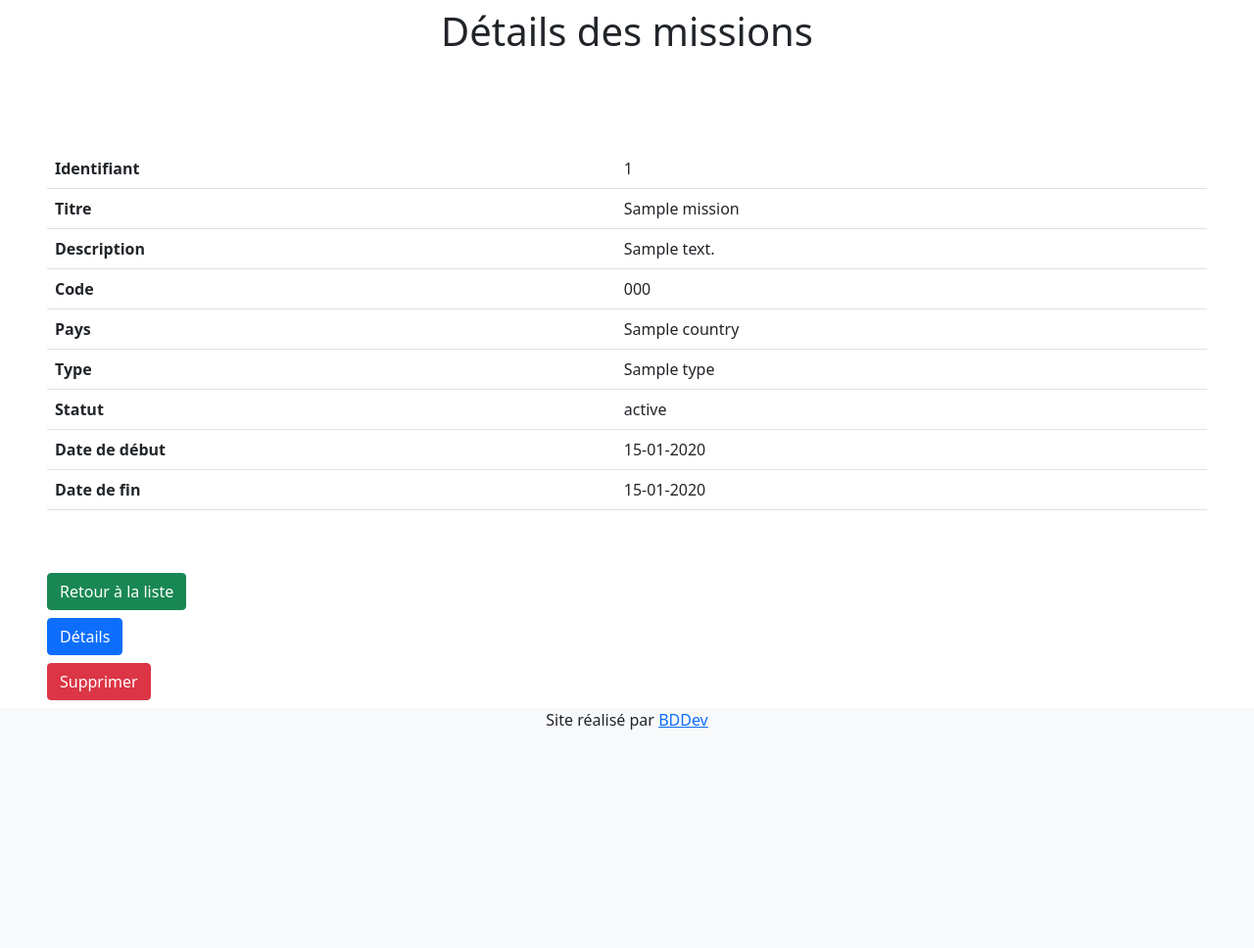
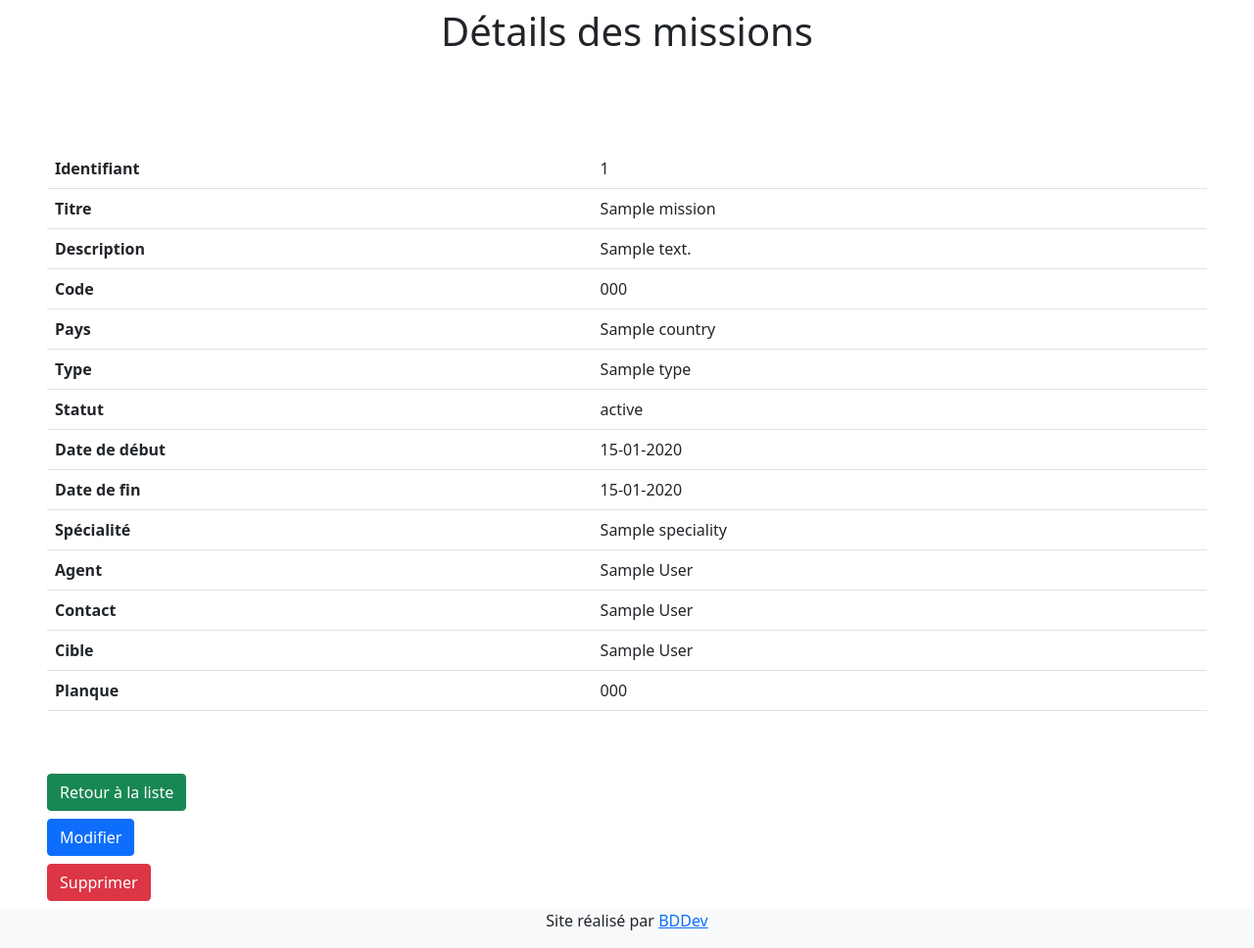
Before and after one commit to Brunod32/creer_application_web, a Symfony app: template spyscorp/templates/mission/show.html.twig in a window 1280 px wide. Shown: the part 56-1024 px from the top of the page at 98% size. Before the commit the page ends 801 px from the top, so only its background shows below. Run offline with Twig, Linux system fonts and the light colour scheme; the template is opened without the code that fills it: most values are stand-ins (such as "Sample title", 1, 10 or a date in 2020); some libraries are stand-ins or nearby versions.

Commit message:
Added fields in detail apge entity

```diff
--- a/spyscorp/templates/agent/index.html.twig
+++ b/spyscorp/templates/agent/index.html.twig
@@ -12,7 +12,7 @@
         </div>
     </div>
     <div class="m-5">
-        <table class="table table-hover">
+        <table class="table table-striped table-hover">
             <thead>
             <tr>
                 <th>Idendifiant</th>
--- a/spyscorp/templates/agent/show.html.twig
+++ b/spyscorp/templates/agent/show.html.twig
@@ -39,6 +39,12 @@
                 <th>Nationalité</th>
                 <td>{{ agent.nationality }}</td>
             </tr>
+            <tr>
+                <th>Spécialité</th>
+                {% for speciality in agent.speciality %}
+                    <td>{{ speciality.name }}</td>
+                {% endfor %}
+            </tr>
             </tbody>
         </table>
     </div>
--- a/spyscorp/templates/contact/index.html.twig
+++ b/spyscorp/templates/contact/index.html.twig
@@ -13,7 +13,7 @@
     </div>
 
     <div class="m-5">
-        <table class="table table-hover">
+        <table class="table table-striped table-hover">
             <thead>
             <tr>
                 <th>Identifiant</th>
--- a/spyscorp/templates/hideout/index.html.twig
+++ b/spyscorp/templates/hideout/index.html.twig
@@ -13,7 +13,7 @@
     </div>
 
     <div class="m-5">
-        <table class="table table-hover">
+        <table class="table table-striped table-hover">
             <thead>
             <tr>
                 <th>Identifiant</th>
--- a/spyscorp/templates/mission/show.html.twig
+++ b/spyscorp/templates/mission/show.html.twig
@@ -51,6 +51,35 @@
                 <th>Date de fin</th>
                 <td>{{ mission.dateEnd ? mission.dateEnd|date('d-m-Y') : '' }}</td>
             </tr>
+            <tr>
+                <th>Spécialité</th>
+                <td>{{ mission.speciality.name }}</td>
+            </tr>
+            <tr>
+                <th>Agent</th>
+                {% for agent in mission.agent %}
+                    <td>{{ agent.firstName ~' '~ agent.lastname }}</td>
+                {% endfor %}
+            </tr>
+            <tr>
+                <th>Contact</th>
+                {% for contact in mission.contact%}
+                    <td>{{ contact.firstName ~' '~ contact.lastname }}</td>
+                {% endfor %}
+            </tr>
+            <tr>
+                <th>Cible</th>
+                {% for target in mission.target %}
+                    <td>{{ target.firstName ~' '~ target.lastname }}</td>
+                {% endfor %}
+            </tr>
+            <tr>
+                <th>Planque</th>
+                {% for hideout in mission.hideout %}
+                    <td>{{ hideout.code }}</td>
+                {% endfor %}
+            </tr>
+
             </tbody>
         </table>
     </div>
@@ -59,7 +88,7 @@
         <a href="{{ path('mission_index') }}" class="btn btn-success">Retour à la liste</a>
     </div>
     <div class="ms-5 m-2">
-        <a href="{{ path('mission_edit', {'id': mission.id}) }}" class="btn btn-primary">Détails</a>
+        <a href="{{ path('mission_edit', {'id': mission.id}) }}" class="btn btn-primary">Modifier</a>
 
         {{ include('mission/_delete_form.html.twig') }}
     </div>
--- a/spyscorp/templates/speciality/index.html.twig
+++ b/spyscorp/templates/speciality/index.html.twig
@@ -13,7 +13,7 @@
     </div>
 
     <div class="m-5">
-        <table class="table table-hover">
+        <table class="table table-striped table-hover">
             <thead>
             <tr>
                 <th>Identifiant</th>
```
Also changed, not shown: spyscorp/templates/mission/index.html.twig (+17 -1 lines), 2 other files.
